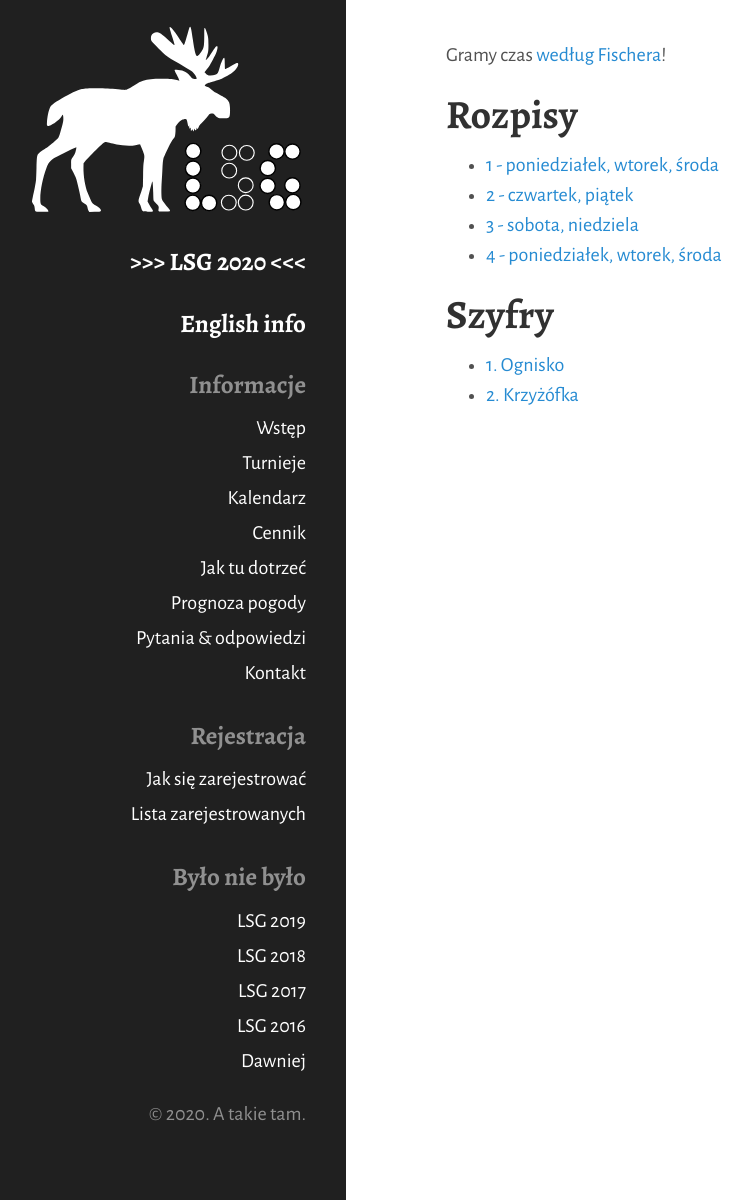
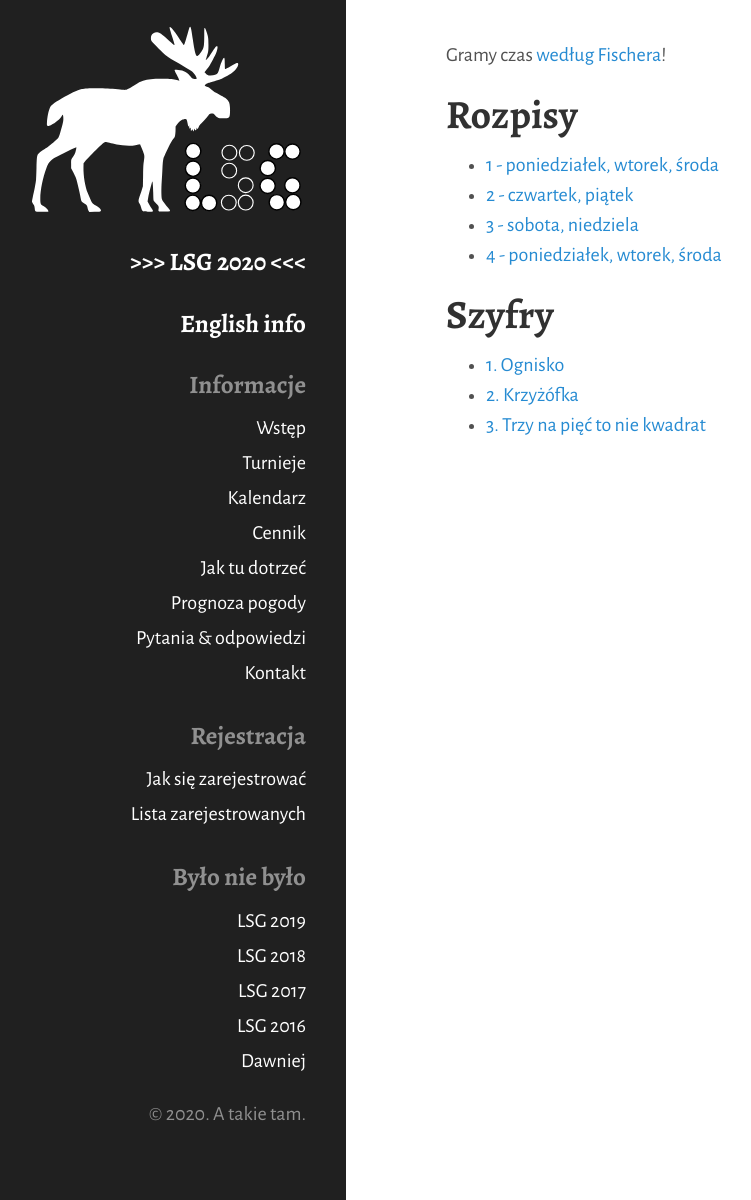
Before and after one commit to tasuki/lsg, a Jekyll site: the page built from 2020.md, in a window 1280 px wide. Shown: the whole page, without its empty margins (14-765 px from the left). Built offline with Jekyll 4.4.1, drawn with Linux system fonts in a browser that asks for light colours; nearby versions of some CDN libraries.

Commit message:
Trzeci szyfr

```diff
--- a/2020.md
+++ b/2020.md
@@ -16,3 +16,4 @@ Gramy czas [według Fischera](/public/2020/fischer.pdf)!
 
 - [1. Ognisko](/public/2020/szyfry-1.pdf)
 - [2. Krzyżófka](/public/2020/szyfry-2.pdf)
+- [3. Trzy na pięć to nie kwadrat](/public/2020/szyfry-3.pdf)
```
Also changed, not shown: 1 other file.
